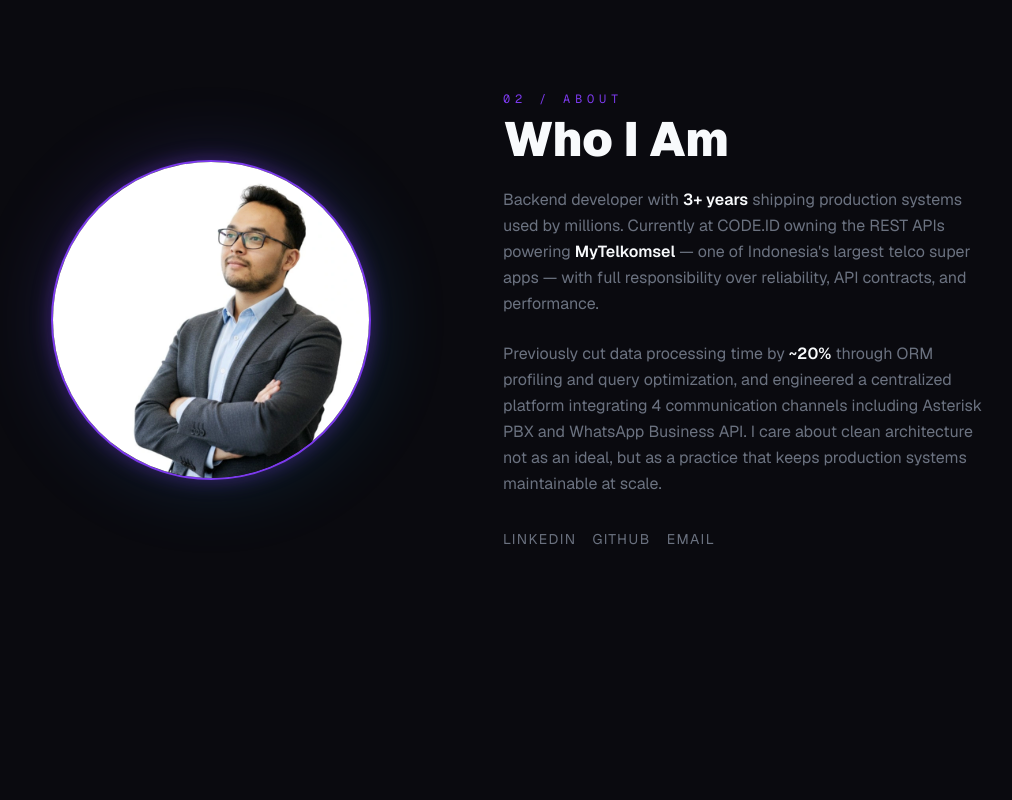
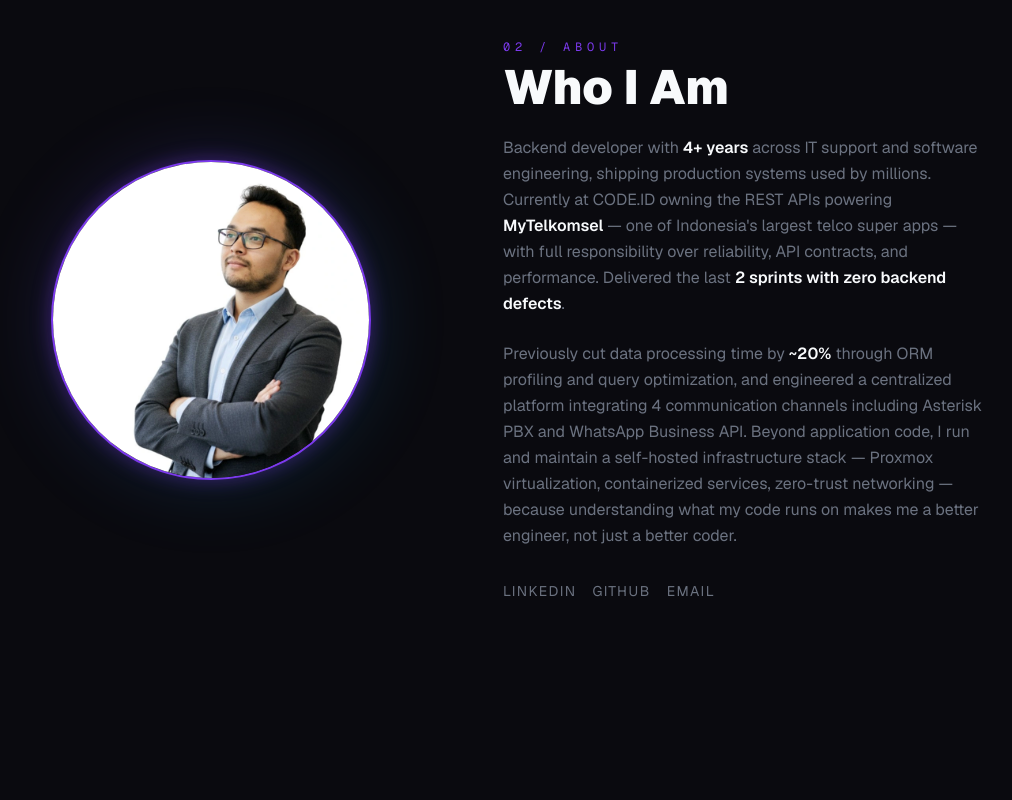
Before and after one commit to gilangmgm98/portofolio, a Next.js app: page / in a window 1280 px wide. Shown: the part 880-1680 px from the top of the page, without its empty margins (161-1173 px from the left). Built offline with nearby package versions, Linux system fonts and the light colour scheme.

Commit message:
feat: refresh About and Achievements with updated experience and infra skills

```diff
--- a/src/components/sections/About.tsx
+++ b/src/components/sections/About.tsx
@@ -50,17 +50,20 @@ export default function About() {
             <h2 className="text-4xl md:text-5xl font-black text-cosmos-text">Who I Am</h2>
           </div>
           <p className="text-cosmos-muted leading-relaxed">
-            Backend developer with <span className="text-cosmos-text font-semibold">3+ years</span> shipping
-            production systems used by millions. Currently at CODE.ID owning the REST APIs powering{' '}
-            <span className="text-cosmos-text font-semibold">MyTelkomsel</span> — one of Indonesia&apos;s
-            largest telco super apps — with full responsibility over reliability, API contracts, and performance.
+            Backend developer with <span className="text-cosmos-text font-semibold">4+ years</span> across IT
+            support and software engineering, shipping production systems used by millions. Currently at CODE.ID
+            owning the REST APIs powering <span className="text-cosmos-text font-semibold">MyTelkomsel</span> —
+            one of Indonesia&apos;s largest telco super apps — with full responsibility over reliability, API
+            contracts, and performance. Delivered the last{' '}
+            <span className="text-cosmos-text font-semibold">2 sprints with zero backend defects</span>.
           </p>
           <p className="text-cosmos-muted leading-relaxed">
             Previously cut data processing time by{' '}
             <span className="text-cosmos-text font-semibold">~20%</span> through ORM profiling and query
             optimization, and engineered a centralized platform integrating 4 communication channels including
-            Asterisk PBX and WhatsApp Business API. I care about clean architecture not as an ideal, but as a
-            practice that keeps production systems maintainable at scale.
+            Asterisk PBX and WhatsApp Business API. Beyond application code, I run and maintain a self-hosted
+            infrastructure stack — Proxmox virtualization, containerized services, zero-trust networking —
+            because understanding what my code runs on makes me a better engineer, not just a better coder.
           </p>
           <div className="flex gap-4 pt-2">
             {SOCIAL_LINKS.map((link) => (
--- a/src/data/achievements.ts
+++ b/src/data/achievements.ts
@@ -2,10 +2,10 @@ import type { Achievement } from '@/types'
 
 export const achievements: Achievement[] = [
   {
-    value: 3,
+    value: 4,
     suffix: '+',
     label: 'Years of Experience',
-    description: 'Building production-grade backend systems',
+    description: 'From IT support to backend engineering',
   },
   {
     value: 20,
@@ -14,10 +14,10 @@ export const achievements: Achievement[] = [
     description: 'Via ORM profiling and query optimization',
   },
   {
-    value: 4,
+    value: 2,
     suffix: '',
-    label: 'Channels Integrated',
-    description: 'In a single centralized platform',
+    label: 'Zero-Defect Sprints',
+    description: 'Consecutive sprints with 0 backend defects',
   },
   {
     value: 2,
```
